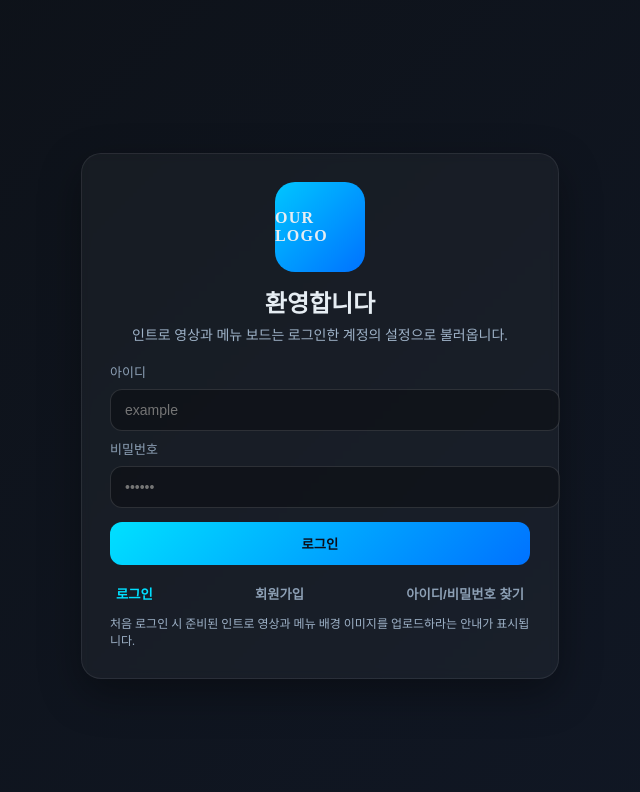
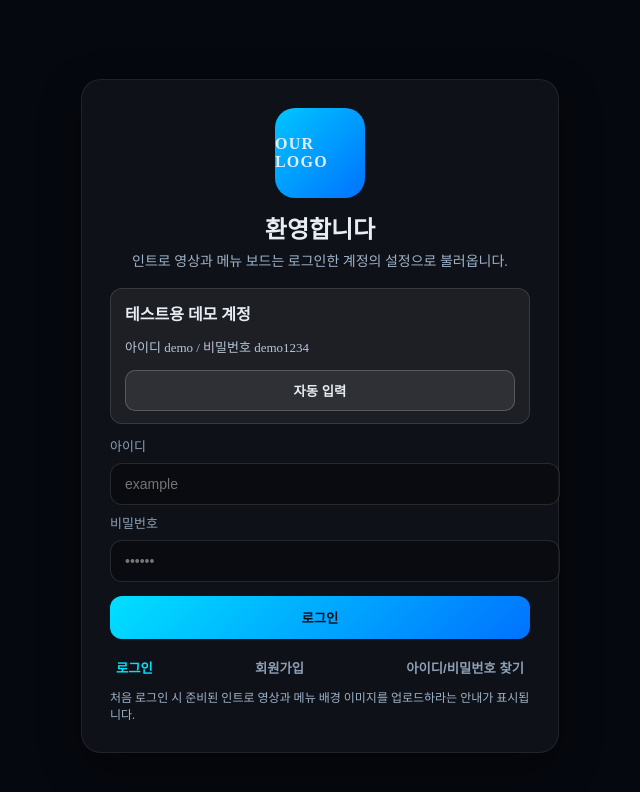
Before and after one commit to wchang15/menuapp, a Next.js app: page /login in a window 1280 px wide. Shown: the top 792 px of the page, without its empty margins (336-976 px from the left). Built offline with nearby package versions, Linux system fonts and the light colour scheme.

Commit message:
Add demo login seed and lock scrolling

```diff
--- a/app/layout.js
+++ b/app/layout.js
@@ -1,11 +1,21 @@
 export const metadata = {
   title: "Menu Board App",
-  description: "Digital Menu Board"
+  description: "Digital Menu Board",
 };
+
 export default function RootLayout({ children }) {
   return (
     <html lang="ko">
-      <body style={{ margin: 0, background: "#000" }}>{children}</body>
+      <body
+        style={{
+          margin: 0,
+          background: "#000",
+          overflow: "hidden",
+          minHeight: "100vh",
+        }}
+      >
+        {children}
+      </body>
     </html>
   );
 }
--- a/app/login/page.jsx
+++ b/app/login/page.jsx
@@ -18,6 +18,12 @@ export default function LoginPage() {
   const [message, setMessage] = useState('');
   const [error, setError] = useState('');
   const [loading, setLoading] = useState(false);
+
+  const fillDemo = () => {
+    setMode('login');
+    setForm({ username: 'demo', password: 'demo1234', name: '', email: '' });
+    setMessage('테스트용 데모 계정 정보가 입력되었습니다. 바로 로그인해 보세요.');
+  };
 
   useEffect(() => {
     (async () => {
@@ -199,6 +205,12 @@ export default function LoginPage() {
           인트로 영상과 메뉴 보드는 로그인한 계정의 설정으로 불러옵니다.
         </div>
 
+        <div style={styles.demoBox}>
+          <div style={{ fontWeight: 800, marginBottom: 6 }}>테스트용 데모 계정</div>
+          <div style={{ fontSize: 13, color: '#b8c7d9' }}>아이디 demo / 비밀번호 demo1234</div>
+          <button style={styles.secondaryBtn} onClick={fillDemo}>자동 입력</button>
+        </div>
+
         {renderFields()}
 
         {error ? <div style={styles.error}>{error}</div> : null}
@@ -236,12 +248,13 @@ const styles = {
   wrapper: {
     width: '100vw',
     height: '100vh',
-    background: 'linear-gradient(135deg, #0d1117, #111826)',
+    background: 'rgba(6,9,16,0.92)',
     display: 'flex',
     alignItems: 'center',
     justifyContent: 'center',
     padding: 16,
     color: '#e6edf3',
+    overflow: 'hidden',
   },
   card: {
     width: '100%',
@@ -307,6 +320,17 @@ const styles = {
     fontWeight: 800,
     cursor: 'pointer',
   },
+  secondaryBtn: {
+    marginTop: 8,
+    padding: '10px 12px',
+    borderRadius: 10,
+    border: '1px solid rgba(255,255,255,0.2)',
+    background: 'rgba(255,255,255,0.08)',
+    color: '#e6edf3',
+    fontWeight: 800,
+    cursor: 'pointer',
+    width: '100%',
+  },
   linkBtn: {
     background: 'transparent',
     border: 'none',
@@ -342,4 +366,13 @@ const styles = {
     color: '#9fb3c8',
     lineHeight: 1.4,
   },
+  demoBox: {
+    display: 'grid',
+    gap: 6,
+    padding: '12px 14px',
+    borderRadius: 12,
+    border: '1px solid rgba(255,255,255,0.12)',
+    background: 'rgba(255,255,255,0.06)',
+    marginBottom: 10,
+  },
 };
--- a/lib/auth.js
+++ b/lib/auth.js
@@ -5,8 +5,23 @@ const AUTH_KEYS = {
   CURRENT: "AUTH_CURRENT_USER_V1",
 };
 
+const DEMO_USER = {
+  username: "demo",
+  password: "demo1234",
+  name: "데모 계정",
+  email: "demo@example.com",
+  createdAt: 0,
+};
+
 export async function getUsers() {
-  return (await loadJson(AUTH_KEYS.USERS)) || [];
+  const stored = (await loadJson(AUTH_KEYS.USERS)) || [];
+  const exists = stored.some((u) => u.username === DEMO_USER.username);
+
+  if (exists) return stored;
+
+  const seeded = [...stored, DEMO_USER];
+  await saveJson(AUTH_KEYS.USERS, seeded);
+  return seeded;
 }
 
 export async function registerUser({ username, password, name, email }) {
```
